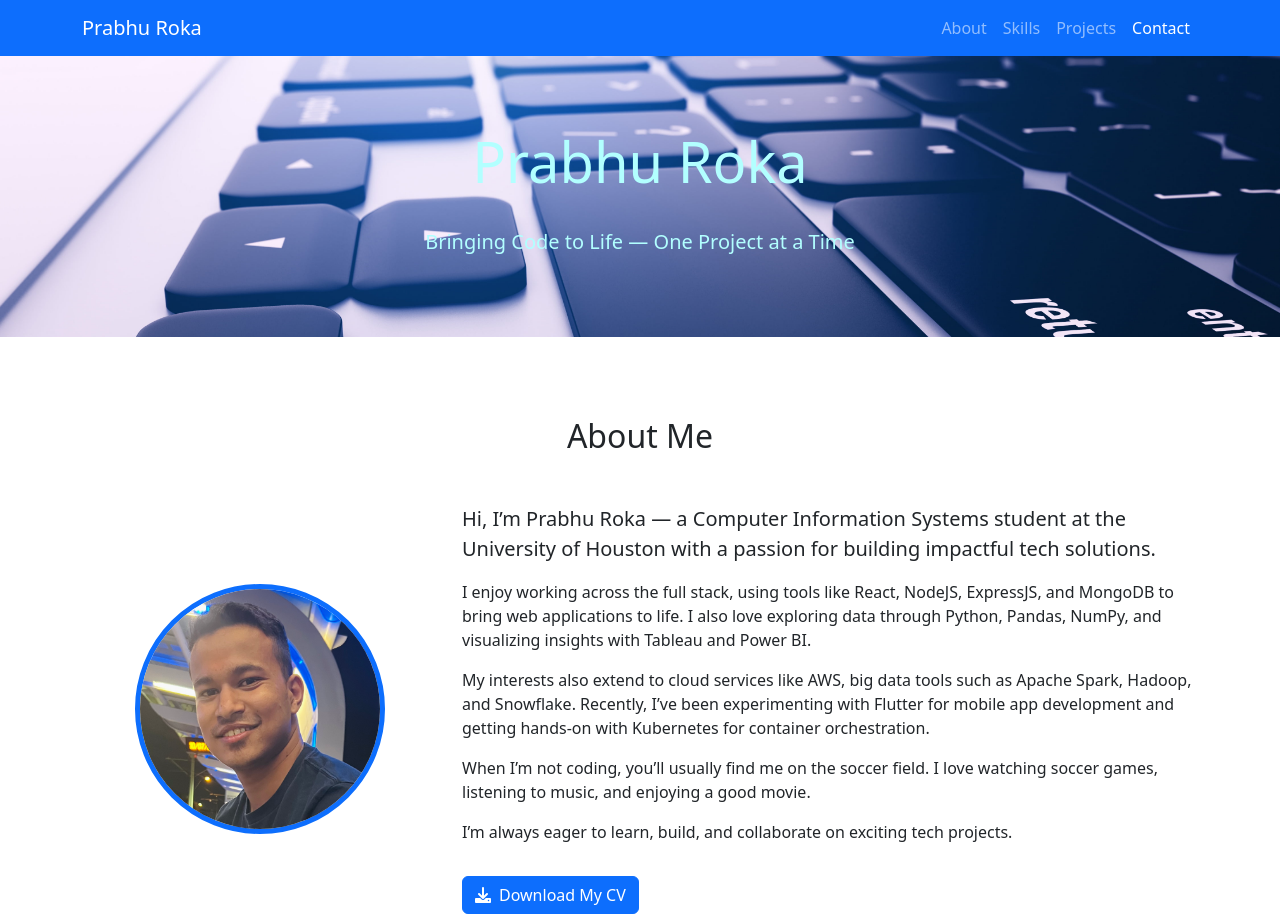
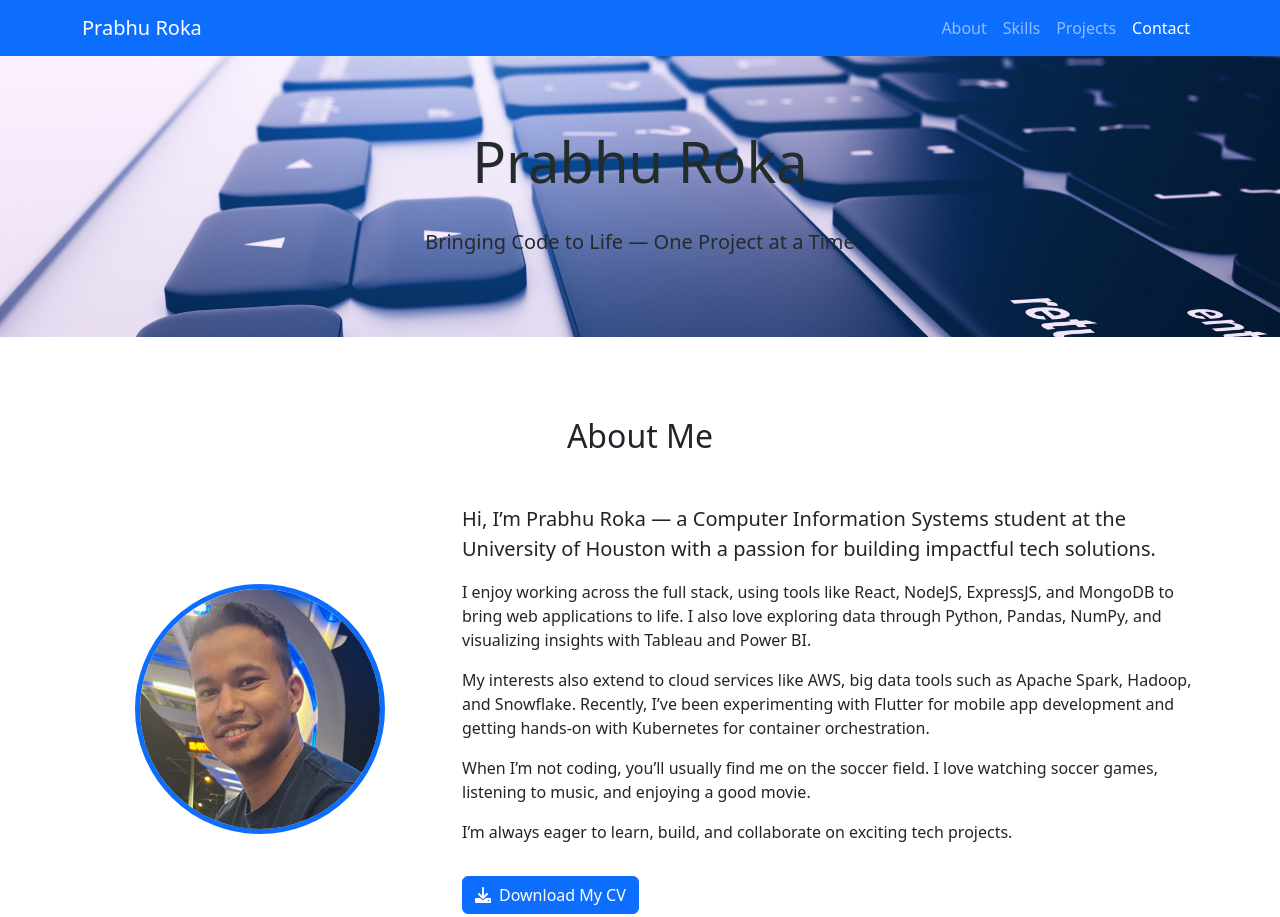
Before and after one commit to prabhuroka/prabhuroka.github.io, a website: page index.html in a window 1280 px wide. Shown: the top 917 px of the page. Drawn offline with nearby package versions, Linux system fonts and the light colour scheme.

Commit message:
Update style.css

```diff
--- a/css/style.css
+++ b/css/style.css
@@ -23,7 +23,7 @@ html {
     background-size: cover;
     background-position: center;
     background-repeat: no-repeat;
-    color: 	#B2FFFF;
+    color: 	#232B2B;
     margin-bottom: 2rem;
     position: relative;
     z-index: 1;
```
